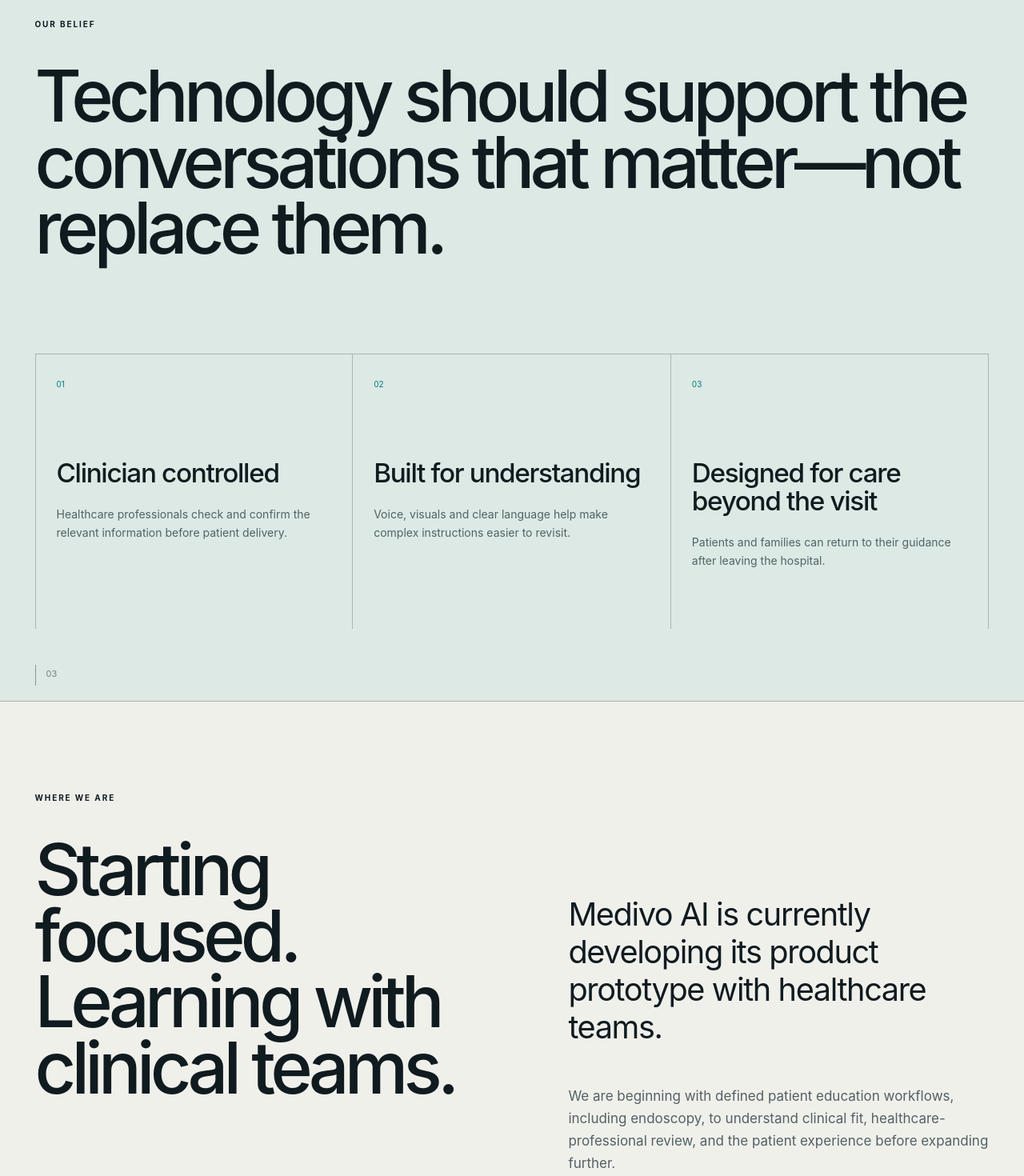
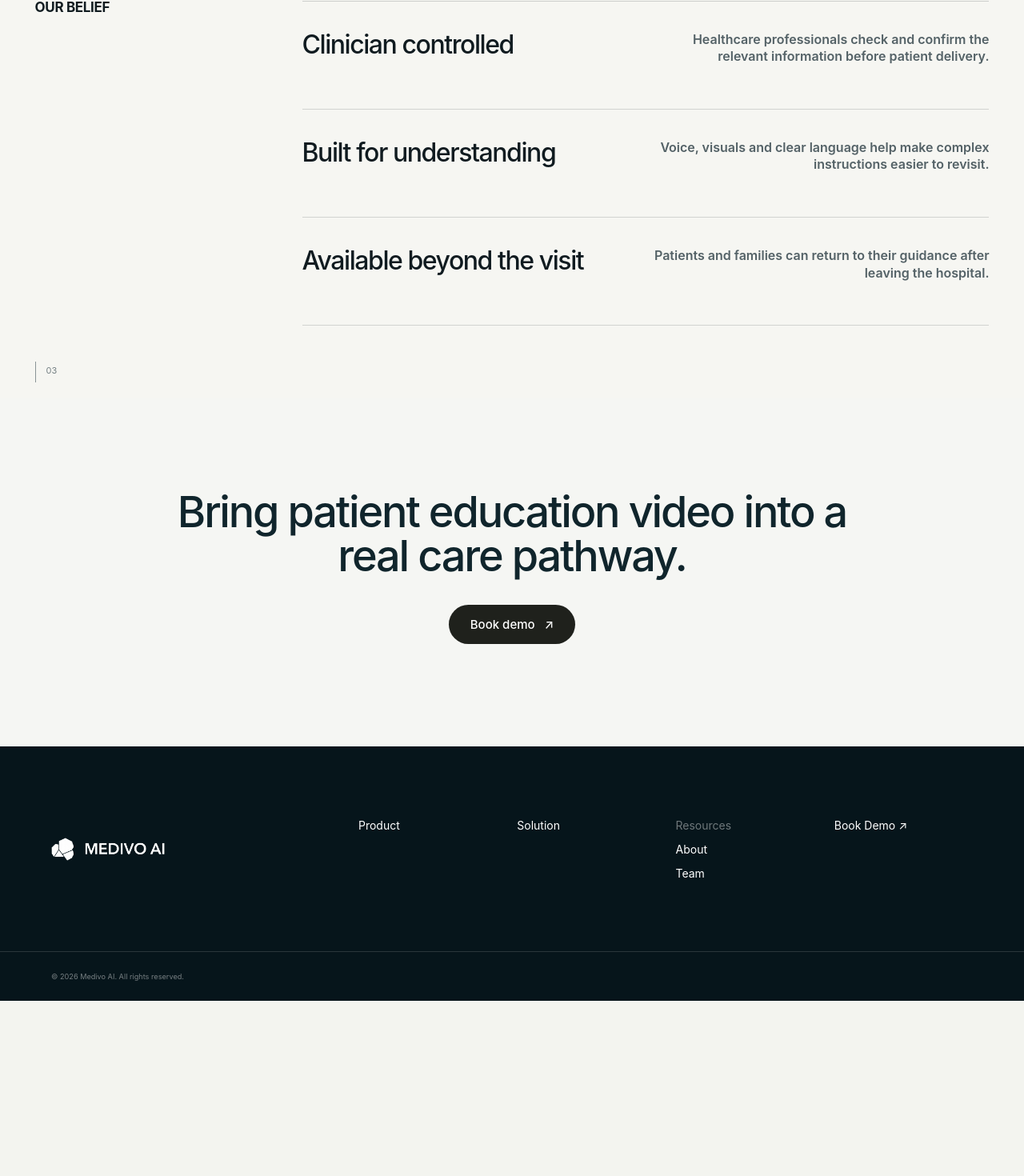
Before and after one commit to STV1222/Medivo-AI-Website, a Next.js app: page /about in a window 1280 px wide. Shown: the part 2435-3905 px from the top of the page at 80% size. After the commit the page ends 3686 px from the top, so only its background shows below. Built offline with nearby package versions, Linux system fonts and the light colour scheme; a web font is replaced by a local one.

Commit message:
Redesign about beliefs and CTA

```diff
--- a/app/about/page.tsx
+++ b/app/about/page.tsx
@@ -44,30 +44,17 @@ export default function AboutPage() {
 
       <section className="about-belief">
         <p className="editorial-kicker">OUR BELIEF</p>
-        <h2>Technology should support the conversations that matter—not replace them.</h2>
-        <div className="about-belief-grid">
-          <article><span>01</span><h3>Clinician controlled</h3><p>Healthcare professionals check and confirm the relevant information before patient delivery.</p></article>
-          <article><span>02</span><h3>Built for understanding</h3><p>Voice, visuals and clear language help make complex instructions easier to revisit.</p></article>
-          <article><span>03</span><h3>Designed for care beyond the visit</h3><p>Patients and families can return to their guidance after leaving the hospital.</p></article>
+        <div className="about-belief-list">
+          <article><h3>Clinician controlled</h3><p>Healthcare professionals check and confirm the relevant information before patient delivery.</p></article>
+          <article><h3>Built for understanding</h3><p>Voice, visuals and clear language help make complex instructions easier to revisit.</p></article>
+          <article><h3>Available beyond the visit</h3><p>Patients and families can return to their guidance after leaving the hospital.</p></article>
         </div>
         <span className="editorial-index">03</span>
       </section>
 
-      <section className="editorial-split about-stage">
-        <div>
-          <p className="editorial-kicker">WHERE WE ARE</p>
-          <h2>Starting focused. Learning with clinical teams.</h2>
-        </div>
-        <div className="editorial-copy-stack">
-          <p className="editorial-lead">Medivo AI is currently developing its product prototype with healthcare teams.</p>
-          <p>We are beginning with defined patient education workflows, including endoscopy, to understand clinical fit, healthcare-professional review, and the patient experience before expanding further.</p>
-        </div>
-        <span className="editorial-index">04</span>
-      </section>
-
-      <section className="editorial-close">
-        <p>Let every medical explanation be truly understood.</p>
-        <Link href="/team">Meet the team <span>→</span></Link>
+      <section className="cta-band">
+        <h2>Bring patient education video into a real care pathway.</h2>
+        <a className="button" href="mailto:hello@medivo.ai?subject=Medivo%20AI%20Product%20Demo">Book demo <span>↗</span></a>
       </section>
 
       <EditorialFooter />
--- a/app/globals.css
+++ b/app/globals.css
@@ -370,14 +370,12 @@ to{opacity:1;transform:none}
 .editorial-copy-stack .editorial-lead{font-size:clamp(27px,3.1vw,48px);line-height:1.18;letter-spacing:-.035em;color:#101b20;margin:0 0 48px}
 .editorial-text-link{margin-top:64px;display:flex;justify-content:space-between;align-items:center;max-width:420px;padding:17px 0;border-bottom:1px solid #101b20;font-size:15px}
 .editorial-text-link b{font-size:22px;font-weight:400}
-.about-belief{padding:10vw 3.4vw 7vw;background:#dce9e4;position:relative;min-height:950px}
-.about-belief>h2{max-width:1420px}
-.about-belief-grid{display:grid;grid-template-columns:repeat(3,1fr);margin-top:9vw;border-top:1px solid rgba(16,27,32,.25)}
-.about-belief-grid article{min-height:330px;padding:25px 26px 60px;border-right:1px solid rgba(16,27,32,.25)}
-.about-belief-grid article:first-child{border-left:1px solid rgba(16,27,32,.25)}
-.about-belief-grid span{font-size:10px;color:var(--teal)}
-.about-belief-grid h3{font-size:clamp(27px,2.6vw,41px);line-height:1.06;letter-spacing:-.04em;margin:86px 0 22px;font-weight:520}
-.about-belief-grid p{font-size:14px;line-height:1.65;color:#526267;max-width:390px}
+.about-belief{padding:8vw 3.4vw 7vw;background:#f6f6f2;position:relative;display:grid;grid-template-columns:270px 1fr;gap:5vw;border-top:1px solid rgba(16,27,32,.16)}
+.about-belief .editorial-kicker{font-size:17px;letter-spacing:-.02em;text-transform:none;color:#101b20}
+.about-belief-list{border-top:1px solid rgba(16,27,32,.18)}
+.about-belief-list article{display:grid;grid-template-columns:minmax(280px,1fr) minmax(260px,430px);gap:5vw;align-items:start;padding:37px 0 54px;border-bottom:1px solid rgba(16,27,32,.16)}
+.about-belief-list h3{font-size:clamp(29px,2.5vw,42px);line-height:1.05;letter-spacing:-.045em;font-weight:480;margin:0}
+.about-belief-list p{font-size:16px;line-height:1.35;font-weight:560;text-align:right;color:#536166;margin:0}
 .about-stage{background:#f0f0eb}
 .editorial-close{background:var(--teal);color:#fff;padding:7vw 3.4vw;display:grid;grid-template-columns:1fr auto;gap:6vw;align-items:end}
 .editorial-close p{font-size:clamp(43px,6.6vw,102px);line-height:.93;letter-spacing:-.06em;max-width:1200px;margin:0}
@@ -434,10 +432,9 @@ to{opacity:1;transform:none}
 .editorial-split h2,.about-belief>h2,.team-intro h2,.team-principle h2{font-size:clamp(47px,13vw,76px)}
 .editorial-copy-stack{padding:0}
 .editorial-copy-stack .editorial-lead{font-size:28px}
-.about-belief{padding:100px 5vw 90px;min-height:unset}
-.about-belief-grid{grid-template-columns:1fr;margin-top:80px}
-.about-belief-grid article{min-height:240px;border-left:1px solid rgba(16,27,32,.25)}
-.about-belief-grid h3{margin-top:48px}
+.about-belief{padding:90px 5vw;grid-template-columns:1fr;gap:42px}
+.about-belief-list article{grid-template-columns:1fr;gap:20px;padding:34px 0}
+.about-belief-list p{text-align:left;font-size:15px;max-width:520px}
 .editorial-index{left:5vw}
 .editorial-close{padding:90px 5vw;grid-template-columns:1fr;gap:50px}
 .editorial-close p{font-size:50px}
@@ -460,10 +457,8 @@ to{opacity:1;transform:none}
 .editorial-hero h1{font-size:70px}
 .about-film{height:68vh}
 .about-film video{filter:blur(4px) saturate(.7)}
-.about-belief-grid article{padding-left:19px;padding-right:19px}
 .founder-image-wrap{min-height:68vh}
 .founder-copy h2{font-size:54px}
-.editorial-close p{font-size:43px}
 }
 
 @media(prefers-reduced-motion:reduce){
```
